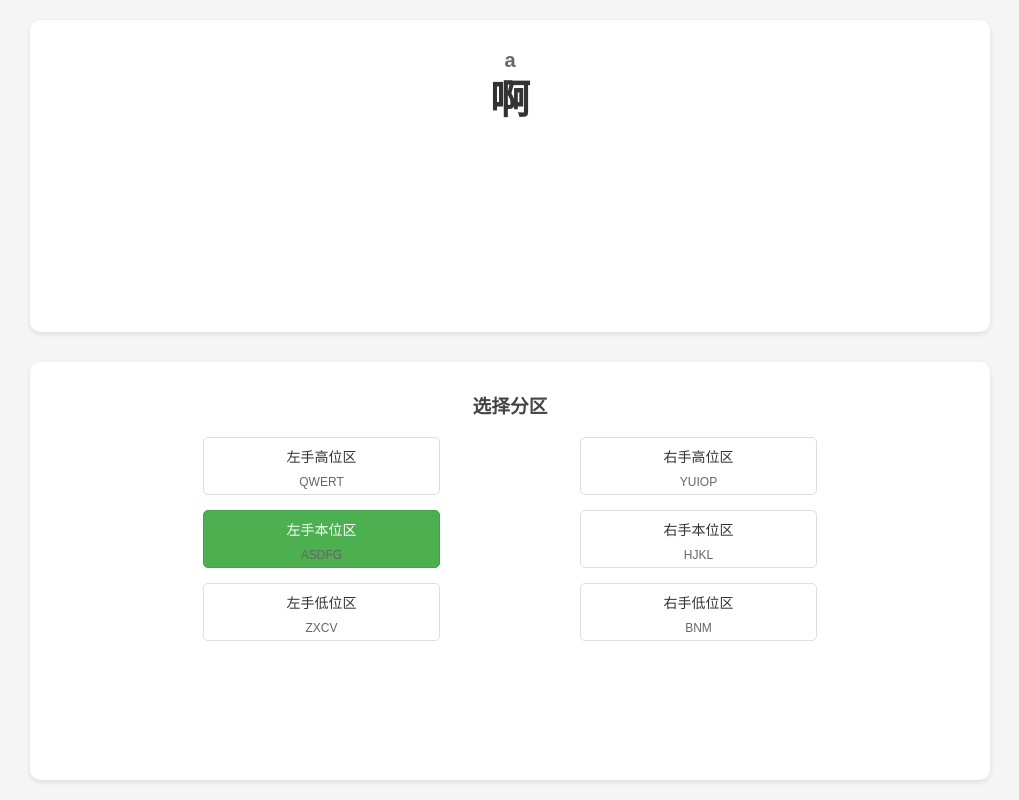
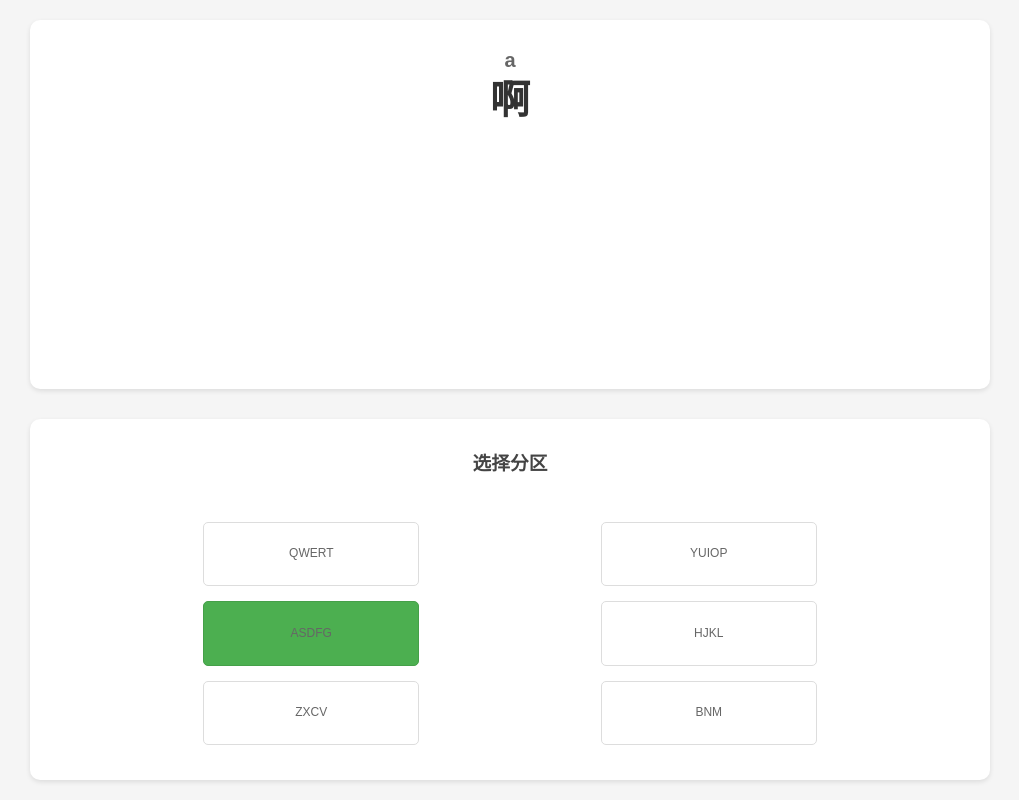
Before and after one commit to NICHUSYNDROME/Flypy_Training, a plain HTML site: page index.html in a window 1280 px wide. Shown: the whole page, without its empty margins (130-1149 px from the left). Drawn offline with Linux system fonts and the light colour scheme.

Commit message:
refactor(layout): 调整分区选择栏布局和样式
- 移除了分区名称的单独 div，直接使用 data-partition 属性
- 调整了分区选择栏的整体布局，使其更加紧凑
- 修改了分区按键的排列方式，从垂直改为水平
- 优化了分区按键的样式，调整了大小和间距

```diff
--- a/index.html
+++ b/index.html
@@ -23,31 +23,25 @@
             <h3>选择分区</h3>
             <div class="partition-row">
                 <div class="partition-item" data-partition="左手高位区">
-                    <div class="partition-name">左手高位区</div>
                     <div class="partition-keys">QWERT</div>
                 </div>
                 <div class="partition-item" data-partition="右手高位区">
-                    <div class="partition-name">右手高位区</div>
                     <div class="partition-keys">YUIOP</div>
                 </div>
             </div>
             <div class="partition-row">
                 <div class="partition-item" data-partition="左手本位区">
-                    <div class="partition-name">左手本位区</div>
                     <div class="partition-keys">ASDFG</div>
                 </div>
                 <div class="partition-item" data-partition="右手本位区">
-                    <div class="partition-name">右手本位区</div>
                     <div class="partition-keys">HJKL</div>
                 </div>
             </div>
             <div class="partition-row">
                 <div class="partition-item" data-partition="左手低位区">
-                    <div class="partition-name">左手低位区</div>
                     <div class="partition-keys">ZXCV</div>
                 </div>
                 <div class="partition-item" data-partition="右手低位区">
-                    <div class="partition-name">右手低位区</div>
                     <div class="partition-keys">BNM</div>
                 </div>
             </div>
--- a/style.css
+++ b/style.css
@@ -91,14 +91,17 @@ body {
 
 /* 分区选择导航栏样式 */
 #partition-nav {
-  flex: 2;
+  flex: 1;
   background-color: #fff;
   padding: 20px;
   border-radius: 10px;
   box-shadow: 0 2px 5px rgba(0, 0, 0, 0.1);
+  display: flex;
+  flex-direction: column;
 }
 
 #partition-nav h3 {
+  flex: 1;
   margin-top: 10px;
   margin-bottom: 15px;
   color: #444;
@@ -107,6 +110,7 @@ body {
 
 /* 分区选择导航栏样式 */
 .partition-row {
+  flex: 1;
   display: flex;
   justify-content: space-between;
   margin-bottom: 10px;
@@ -116,9 +120,8 @@ body {
 
 .partition-item {
   flex: 0 0 33.33%; /* 每个分区按键占据 1/3 的宽度 */
-  height: 40px;
   display: flex;
-  flex-direction: column;
+  flex-direction: horizontal;
   align-items: center;
   padding: 8px 3px;
   border: 1px solid #ddd;
@@ -126,7 +129,7 @@ body {
   cursor: pointer;
   transition: background-color 0.2s, border-color 0.2s;
   font-size: 13px;
-  max-width: none; /* 移除最大宽度限制 */
+  max-width: 30%; /* 移除最大宽度限制 */
 }
 
 .partition-item:hover {
@@ -172,6 +175,8 @@ body {
     width: 90%;
     height: 95%;
     padding: 10px;
+    display: flex;
+    flex-direction: horizontal;
   }
 }
 
```
